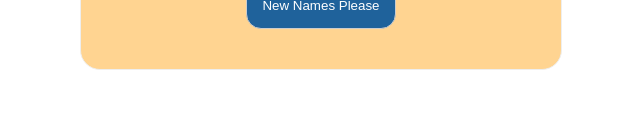
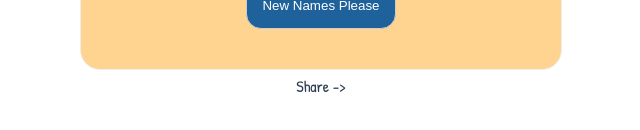
Before and after one commit to nbwoodward/grannyflump, a Vue app: page /1 in a window 1280 px wide. Shown: the part 394-524 px from the top of the page, without its empty margins (319-959 px from the left). Built offline with nearby package versions, Linux system fonts and the light colour scheme.

Commit message:
share link

```diff
--- a/src/pages/GrannyFlump.vue
+++ b/src/pages/GrannyFlump.vue
@@ -10,6 +10,10 @@
       </div>
       <button class="button" @click="getGranny()">New Names Please</button>
     </div>
+    <div id="share">
+      <a @click="share">Share -&gt;</a>
+      <div id="copied" v-if="showCopied">Link copied to clipboard!</div>
+    </div>
   </div>
 </template>
 
@@ -20,6 +24,7 @@ export default {
     return {
       slogan: '',
       url: '',
+      showCopied: false,
     }
   },
   mounted() {
@@ -56,6 +61,14 @@ export default {
     },
     goToRoute(encoded){
       this.$router.push(`/${encoded}`)
+    },
+    async share() {
+      await navigator.clipboard.writeText(window.location.href);
+
+      this.showCopied = true;
+      setTimeout( () => {
+        this.showCopied = false;
+      }, 750)
     }
   },
 }
@@ -87,6 +100,11 @@ export default {
   margin-bottom:0;
   margin-top:auto;
 }
+#share a {
+  cursor: pointer;
+  display:block;
+  padding:5px 10px;
+}
 #gma,
 #gpa {
   font-size: 24pt;
```
